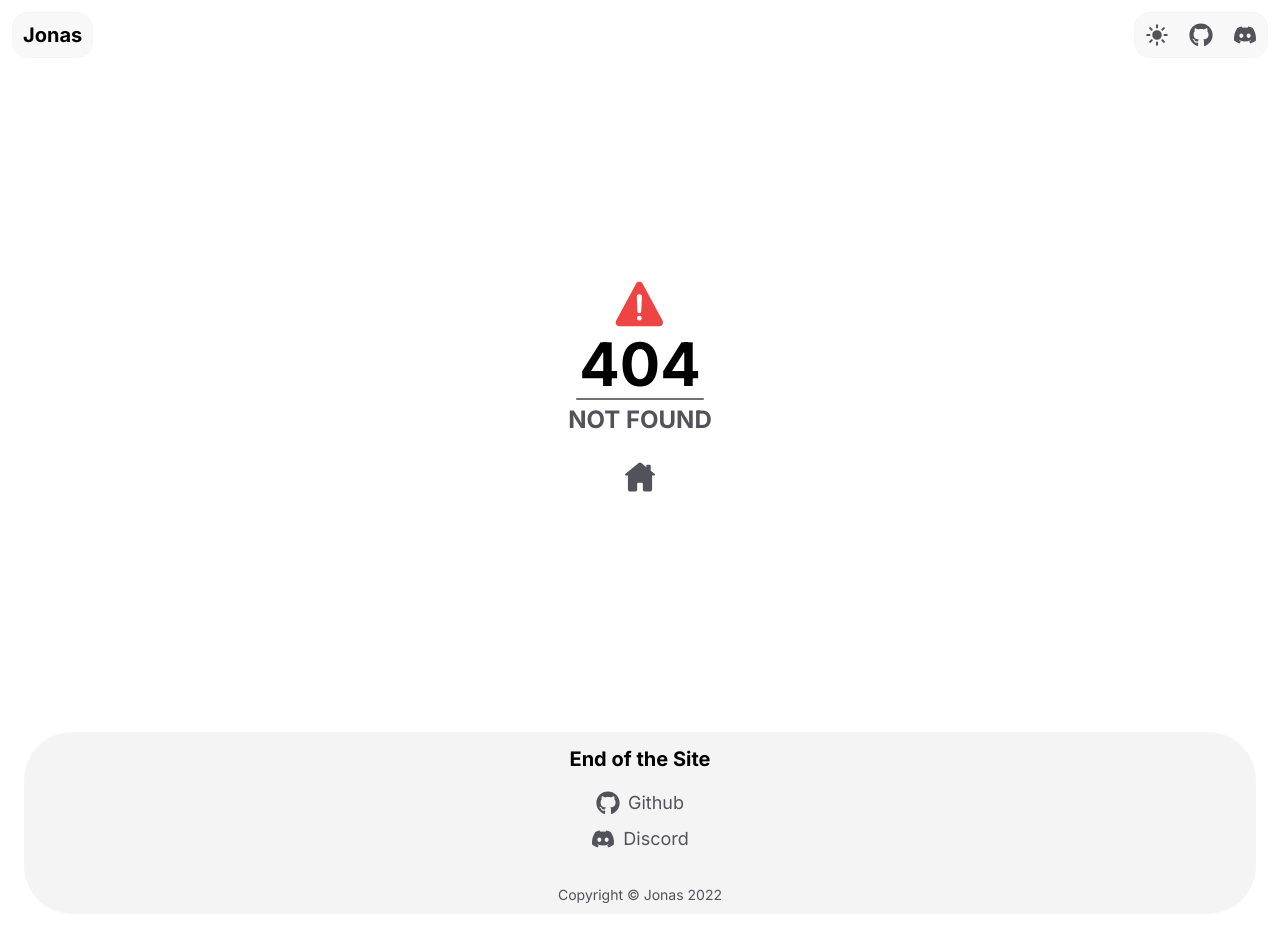
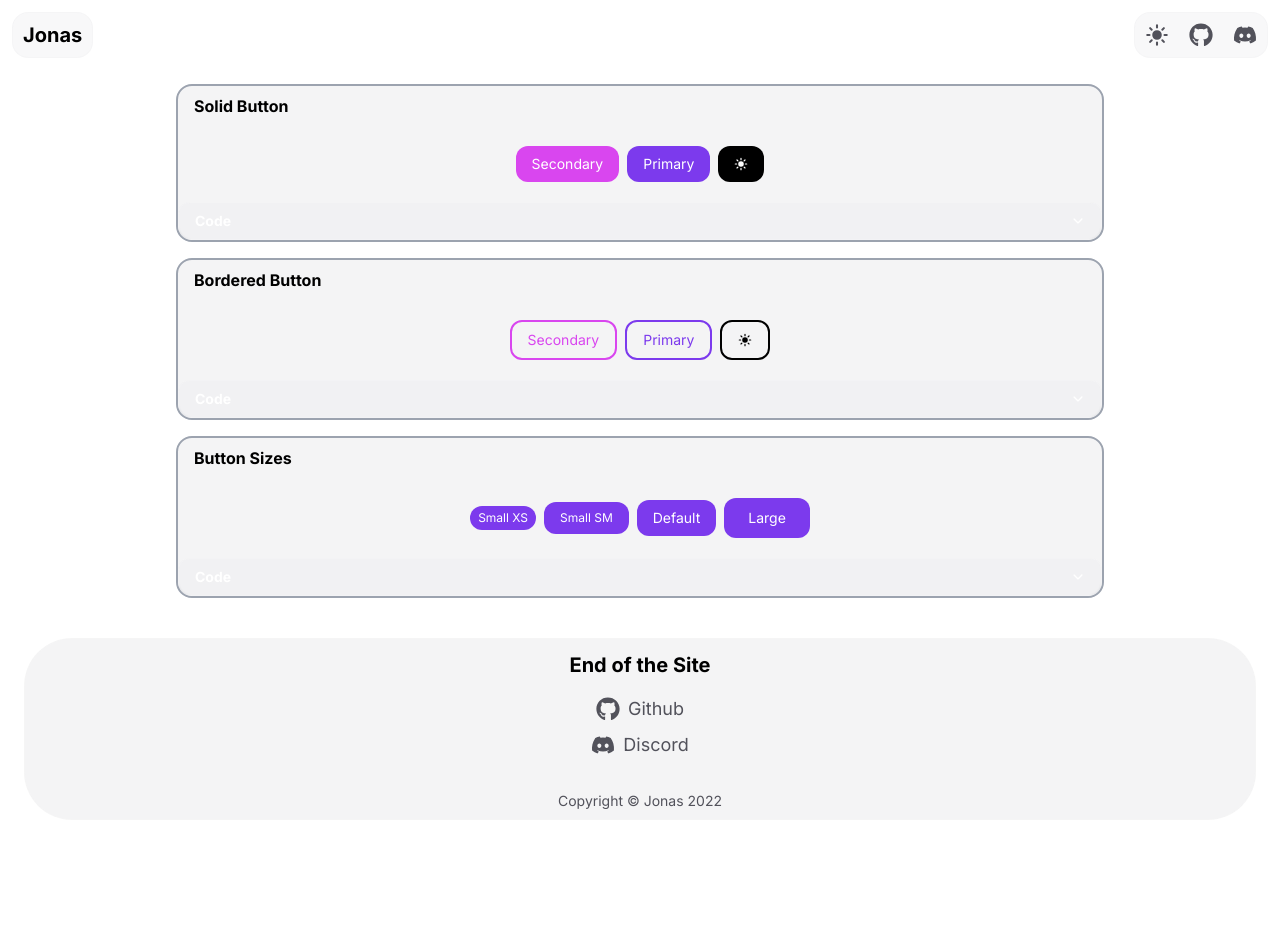
Before and after one commit to jonas-be/my-portfolio, a Next.js app: page /styleguide/buttons in a window 1280 px wide. Before the commit this address had no page. After the commit the page ends 844 px from the top, so only its background shows below. Built offline with nearby package versions, Linux system fonts and the light colour scheme; a web font is replaced by a local one.

Commit message:
Implement StyleGuideComponent and start working on Button StyleGuide

```diff
--- a/package.json
+++ b/package.json
@@ -5,6 +5,7 @@
   "dependencies": {
     "@emotion/react": "^11.10.5",
     "@emotion/styled": "^11.10.5",
+    "@headlessui/react": "^1.7.7",
     "@types/next": "latest",
     "@types/node": "latest",
     "@types/react": "latest",
@@ -17,6 +18,7 @@
     "react-dom": "latest",
     "react-icons": "^4.7.1",
     "react-parallax-mouse": "^2.0.1",
+    "react-syntax-highlighter": "^15.5.0",
     "typescript": "latest"
   },
   "scripts": {
--- /dev/null
+++ b/pages/styleguide/buttons.tsx
@@ -0,0 +1,67 @@
+import React from "react";
+import Header from "../../src/components/Header";
+import Footer from "../../src/components/Footer";
+import StyleGuideComponent from "../../src/components/common/StyleGuideComponent";
+import {IoSunny} from "react-icons/io5";
+
+function Index() {
+
+
+    return (
+        <>
+            <Header/>
+            <div className="flex justify-center">
+                <div className="w-full md:w-11/12 lg:w-10/12 xl:w-9/12">
+
+
+                    <StyleGuideComponent title="Solid Button" code={`
+<button type="button" className="btn bg-secondary">Secondary</button>
+<button type="button" className="btn bg-primary">Primary</button>
+<button type="button" className="btn bg-black dark:bg-white text-white dark:text-black">
+    <IoSunny className="h-5"/>
+</button>
+            `}>
+                        <button type="button" className="btn bg-secondary">Secondary</button>
+                        <button type="button" className="btn bg-primary">Primary</button>
+                        <button type="button" className="btn bg-black dark:bg-white text-white dark:text-black">
+                            <IoSunny className="h-5"/>
+                        </button>
+                    </StyleGuideComponent>
+
+
+                    <StyleGuideComponent title="Bordered Button" code={`
+<button type="button" className="btn border-secondary text-secondary btn-bordered">Secondary</button>
+<button type="button" className="btn border-primary text-primary btn-bordered">Primary</button>
+<button type="button" className="btn border-black dark:border-white text-black dark:text-white btn-bordered">
+            <IoSunny className="h-5"/>
+</button>
+            `}>
+                        <button type="button" className="btn border-secondary text-secondary btn-bordered">Secondary
+                        </button>
+                        <button type="button" className="btn border-primary text-primary btn-bordered">Primary</button>
+                        <button type="button"
+                                className="btn border-black dark:border-white text-black dark:text-white btn-bordered">
+                            <IoSunny className="h-5"/>
+                        </button>
+                    </StyleGuideComponent>
+
+                    <StyleGuideComponent title="Button Sizes" code={`
+<button type="button" className="btn bg-primary btn-xs">Small XS</button>
+<button type="button" className="btn bg-primary btn-sm">Small SM</button>
+<button type="button" className="btn bg-primary">Default</button>
+<button type="button" className="btn bg-primary btn-lg">Large</button>
+            `}>
+                        <button type="button" className="btn bg-primary btn-xs">Small XS</button>
+                        <button type="button" className="btn bg-primary btn-sm">Small SM</button>
+                        <button type="button" className="btn bg-primary">Default</button>
+                        <button type="button" className="btn bg-primary btn-lg">Large</button>
+                    </StyleGuideComponent>
+
+                </div>
+            </div>
+            <Footer/>
+        </>
+    );
+}
+
+export default Index;
--- /dev/null
+++ b/pages/styleguide/index.tsx
@@ -0,0 +1,46 @@
+import React from "react";
+import Header from "../../src/components/Header";
+import Footer from "../../src/components/Footer";
+import StyleGuideComponent from "../../src/components/common/StyleGuideComponent";
+import Link from "next/link";
+import {GiButtonFinger} from "react-icons/gi";
+
+function Index() {
+
+
+    return (
+        <>
+            <Header/>
+            <div className="flex justify-center">
+                <div className="w-full md:w-11/12 lg:w-10/12 xl:w-9/12">
+
+                    <div className="flex justify-center">
+                        <Link href="/styleguide/buttons"
+                              className="topic hover:text-blue-600 active/edit:translate-y-1 p-6 flex gap-2"><GiButtonFinger
+                            className="m-1"/>Buttons</Link>
+                    </div>
+
+                    <StyleGuideComponent title="Button Sizes" code={`
+<Header/>
+            `}>
+                        <Header/>
+                    </StyleGuideComponent>
+
+                    <StyleGuideComponent title="Button Sizes" code={`
+<div className="w-full">
+        <Footer/>
+</div>
+            `}>
+                        <div className="w-full">
+                            <Footer/>
+                        </div>
+                    </StyleGuideComponent>
+
+                </div>
+            </div>
+            <Footer/>
+        </>
+    );
+}
+
+export default Index;
--- a/src/components/DarkModeToggle.tsx
+++ b/src/components/DarkModeToggle.tsx
@@ -36,7 +36,7 @@ function DarkModeToggle() {
     }
 
     function setDarkMode(dark: boolean) {
-        const el = document.getElementById('background')
+        const el = document.getElementById('__next')
         if (dark) {
             if (el !== null) el!.style.animation = "toDark .25s ease-in-out 1";
             setTimeout(function () {
--- /dev/null
+++ b/src/components/common/CodeStyle.ts
@@ -0,0 +1,114 @@
+export default {
+    "hljs": {
+        "display": "block",
+        "overflowX": "auto",
+        "padding": "0.5em",
+        "color": "#c0c0c4",
+        "background": "rgba(0,0,0,0)"
+    },
+    "hljs-comment": {
+        "color": "#5c6370",
+        "fontStyle": "italic"
+    },
+    "hljs-quote": {
+        "color": "#5c6370",
+        "fontStyle": "italic"
+    },
+    "hljs-doctag": {
+        "color": "#c678dd"
+    },
+    "hljs-keyword": {
+        "color": "#c678dd"
+    },
+    "hljs-formula": {
+        "color": "#c678dd"
+    },
+    "hljs-section": {
+        "color": "#e06c75"
+    },
+    "hljs-name": {
+        "color": "#e06c75"
+    },
+    "hljs-selector-tag": {
+        "color": "#e06c75"
+    },
+    "hljs-deletion": {
+        "color": "#e06c75"
+    },
+    "hljs-subst": {
+        "color": "#e06c75"
+    },
+    "hljs-literal": {
+        "color": "#56b6c2"
+    },
+    "hljs-string": {
+        "color": "#98c379"
+    },
+    "hljs-regexp": {
+        "color": "#98c379"
+    },
+    "hljs-addition": {
+        "color": "#98c379"
+    },
+    "hljs-attribute": {
+        "color": "#98c379"
+    },
+    "hljs-meta-string": {
+        "color": "#98c379"
+    },
+    "hljs-built_in": {
+        "color": "#e6c07b"
+    },
+    "hljs-class .hljs-title": {
+        "color": "#e6c07b"
+    },
+    "hljs-attr": {
+        "color": "#d19a66"
+    },
+    "hljs-variable": {
+        "color": "#d19a66"
+    },
+    "hljs-template-variable": {
+        "color": "#d19a66"
+    },
+    "hljs-type": {
+        "color": "#d19a66"
+    },
+    "hljs-selector-class": {
+        "color": "#d19a66"
+    },
+    "hljs-selector-attr": {
+        "color": "#d19a66"
+    },
+    "hljs-selector-pseudo": {
+        "color": "#d19a66"
+    },
+    "hljs-number": {
+        "color": "#d19a66"
+    },
+    "hljs-symbol": {
+        "color": "#61aeee"
+    },
+    "hljs-bullet": {
+        "color": "#61aeee"
+    },
+    "hljs-link": {
+        "color": "#61aeee",
+        "textDecoration": "underline"
+    },
+    "hljs-meta": {
+        "color": "#61aeee"
+    },
+    "hljs-selector-id": {
+        "color": "#61aeee"
+    },
+    "hljs-title": {
+        "color": "#61aeee"
+    },
+    "hljs-emphasis": {
+        "fontStyle": "italic"
+    },
+    "hljs-strong": {
+        "fontWeight": "bold"
+    }
+};
--- /dev/null
+++ b/src/components/common/StyleGuideComponent.tsx
@@ -0,0 +1,45 @@
+import React from 'react';
+import {Disclosure} from "@headlessui/react";
+import {IoIosArrowDown, IoIosArrowUp} from "react-icons/io";
+import SyntaxHighlighter from 'react-syntax-highlighter';
+import CodeStyle from "./CodeStyle";
+
+
+const StyleGuideComponent = ({children, title, code}: any) => {
+
+    return (
+        <div className="border-2 rounded-2xl border-gray-400 m-4 bg-accent-content overflow-hidden">
+            <h3 className="topic px-4 py-2">{title}</h3>
+            <div className="p-4 flex justify-center items-center ">
+                {children}
+            </div>
+            <div className="bg-accent-content-darker rounded-xl ">
+                <Disclosure>
+                    {({open}) => (
+                        <>
+                            <Disclosure.Button
+                                className="flex w-full justify-between items-center rounded-xl px-4 py-2 text-left font-bold text-sm text-white focus-ring focus-visible:ring-2">
+                                <span>Code</span>
+                                {open ?
+                                    <IoIosArrowUp/>
+                                    :
+                                    <IoIosArrowDown/>
+                                }
+                            </Disclosure.Button>
+                            <Disclosure.Panel className="text-sm text">
+
+                                <SyntaxHighlighter language="htmlbars" style={CodeStyle}>
+
+                                    {code}
+                                </SyntaxHighlighter>
+
+                            </Disclosure.Panel>
+                        </>
+                    )}
+                </Disclosure>
+            </div>
+        </div>
+    );
+};
+
+export default StyleGuideComponent;
--- a/styles/globals.css
+++ b/styles/globals.css
@@ -31,6 +31,43 @@
         @apply
         text-zinc-600 dark:text-zinc-400
     }
+
+    .focus-ring {
+        @apply
+        focus:outline-none focus-visible:ring focus-visible:ring-opacity-75
+        focus-visible:ring-black dark:focus-visible:ring-white
+    }
+
+    /* Button */
+    .btn {
+        @apply
+        text-white font-medium
+        active/edit:scale-95 active/edit:opacity-100 hover/edit:opacity-90 hover/edit:-translate-y-[0.05rem]
+        focus-ring
+        rounded-xl text-sm px-4 py-2 m-1
+        flex justify-start gap-1 items-center
+    }
+
+    .btn-xs {
+        @apply
+        rounded-full px-2 py-1 m-1 text-xs
+    }
+
+    .btn-sm {
+        @apply
+        rounded-xl px-4 py-2 m-1 text-xs
+    }
+
+    .btn-lg {
+        @apply
+        rounded-xl text-sm px-6 py-2.5 m-1
+    }
+
+    .btn-bordered {
+        @apply
+        border-2
+        bg-transparent
+    }
 }
 
 #__next {
@@ -46,7 +83,6 @@
 }
 
 body {
-
     padding: 0;
     margin: 0;
     overflow: overlay;
@@ -78,22 +114,21 @@ code {
 }
 
 
-
 @keyframes toDark {
     0% {
-        background-color: rgba(255,255,255);
+        background-color: rgba(255, 255, 255);
     }
     100% {
-        background-color: rgba(0,0,0);
+        background-color: rgba(0, 0, 0);
     }
 }
 
 
 @keyframes toLight {
     0% {
-        background-color: rgba(0,0,0);
+        background-color: rgba(0, 0, 0);
     }
     100% {
-        background-color: rgba(255,255,255);
+        background-color: rgba(255, 255, 255);
     }
 }
--- a/tailwind.config.js
+++ b/tailwind.config.js
@@ -1,8 +1,8 @@
 /** @type {import('tailwindcss').Config} */
 module.exports = {
   content: [
-    "./src/**/*.{js,jsx,ts,tsx}",
-    "./pages/**/*.{js,ts,jsx,tsx}",
+    "./src/**/*.{js,jsx,ts,tsx,json}",
+    "./pages/**/*.{js,ts,jsx,tsx,json}",
   ],
   darkMode: 'class',
   theme: {
@@ -15,14 +15,8 @@ module.exports = {
         '8xl': '6rem',
       },
       colors: {
-        'costum-gray-50': '#e4e7ed',
-        'costum-gray-100': '#c7ced9',
-        'costum-gray-200': '#96a0b0',
-        'costum-gray-300': '#636f80',
-        'costum-gray-400': '#4b5666',
-        'costum-gray-500': '#3b4554',
-        'costum-gray-600': '#2b333f',
-        'costum-gray-700': '#202731',
+        'primary': 'rgb(124 58 237)', //violet-600
+        'secondary': 'rgb(217 70 239)', //fuchsia-400
       },
       animation: {
         'ping-in': 'ping 1s cubic-bezier(0, 0, 0.2, 1) 1 reverse',
```
